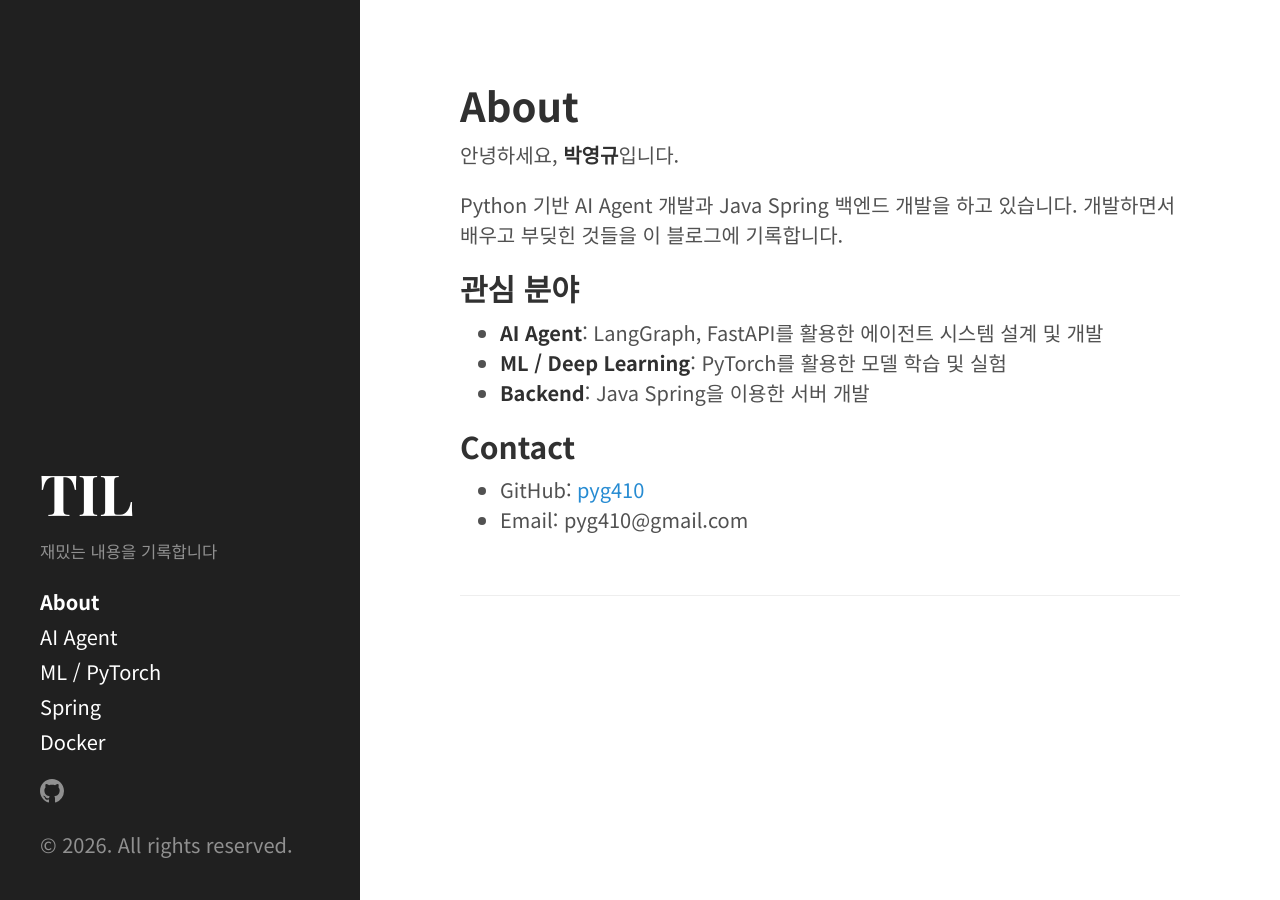
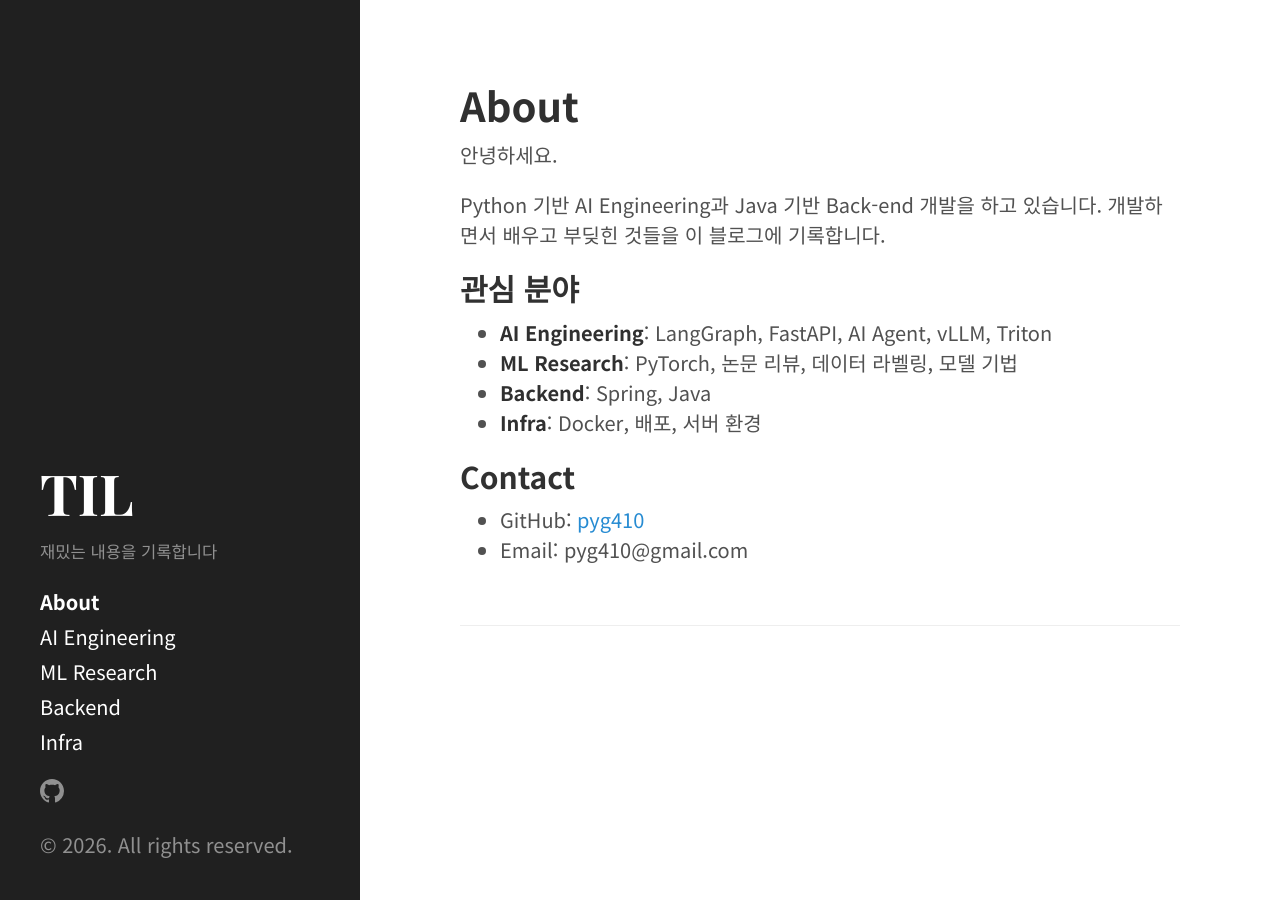
Before and after one commit to pyg410/pyg410.github.io, a Jekyll site: the page built from about.md, in a window 1280 px wide. Built offline with Jekyll 4.4.1, drawn with Linux system fonts in a browser that asks for light colours.

```diff
--- a/_includes/sidebar.html
+++ b/_includes/sidebar.html
@@ -11,10 +11,10 @@
 
     <nav class="sidebar-nav">
       <a class="sidebar-nav-item{% if page.url contains 'about' %} active{% endif %}" href="/about/">About</a>
-      <a class="sidebar-nav-item{% if page.url contains 'ai-agent' %} active{% endif %}" href="/ai-agent/">AI Agent</a>
-      <a class="sidebar-nav-item{% if page.url contains '/ml' %} active{% endif %}" href="/ml/">ML / PyTorch</a>
-      <a class="sidebar-nav-item{% if page.url contains 'spring' %} active{% endif %}" href="/spring/">Spring</a>
-      <a class="sidebar-nav-item{% if page.url contains 'docker' %} active{% endif %}" href="/docker/">Docker</a>
+      <a class="sidebar-nav-item{% if page.url contains 'ai-engineering' %} active{% endif %}" href="/ai-engineering/">AI Engineering</a>
+      <a class="sidebar-nav-item{% if page.url contains '/ml' %} active{% endif %}" href="/ml/">ML Research</a>
+      <a class="sidebar-nav-item{% if page.url contains 'backend' %} active{% endif %}" href="/backend/">Backend</a>
+      <a class="sidebar-nav-item{% if page.url contains 'infra' %} active{% endif %}" href="/infra/">Infra</a>
     </nav>
 
     <div class="sidebar-social">
--- a/about.md
+++ b/about.md
@@ -3,16 +3,17 @@ layout: page
 title: About
 ---
 
-안녕하세요, **박영규**입니다.
+안녕하세요.
 
-Python 기반 AI Agent 개발과 Java Spring 백엔드 개발을 하고 있습니다.
+Python 기반 AI Engineering과 Java 기반 Back-end 개발을 하고 있습니다.
 개발하면서 배우고 부딪힌 것들을 이 블로그에 기록합니다.
 
 ## 관심 분야
 
-- **AI Agent**: LangGraph, FastAPI를 활용한 에이전트 시스템 설계 및 개발
-- **ML / Deep Learning**: PyTorch를 활용한 모델 학습 및 실험
-- **Backend**: Java Spring을 이용한 서버 개발
+- **AI Engineering**: LangGraph, FastAPI, AI Agent, vLLM, Triton
+- **ML Research**: PyTorch, 논문 리뷰, 데이터 라벨링, 모델 기법
+- **Backend**: Spring, Java
+- **Infra**: Docker, 배포, 서버 환경
 
 ## Contact
 
```
Also changed, not shown: _posts/2026-05-13-phoenix-vs-langfuse.md (+1 -1 lines), ai-agent.md (deleted, +0 -5 lines), ai-engineering.md (added, +5 -0 lines), backend.md (added, +5 -0 lines), docker.md (deleted, +0 -5 lines), infra.md (added, +5 -0 lines), ml.md (+1 -1 lines), spring.md (deleted, +0 -5 lines).
